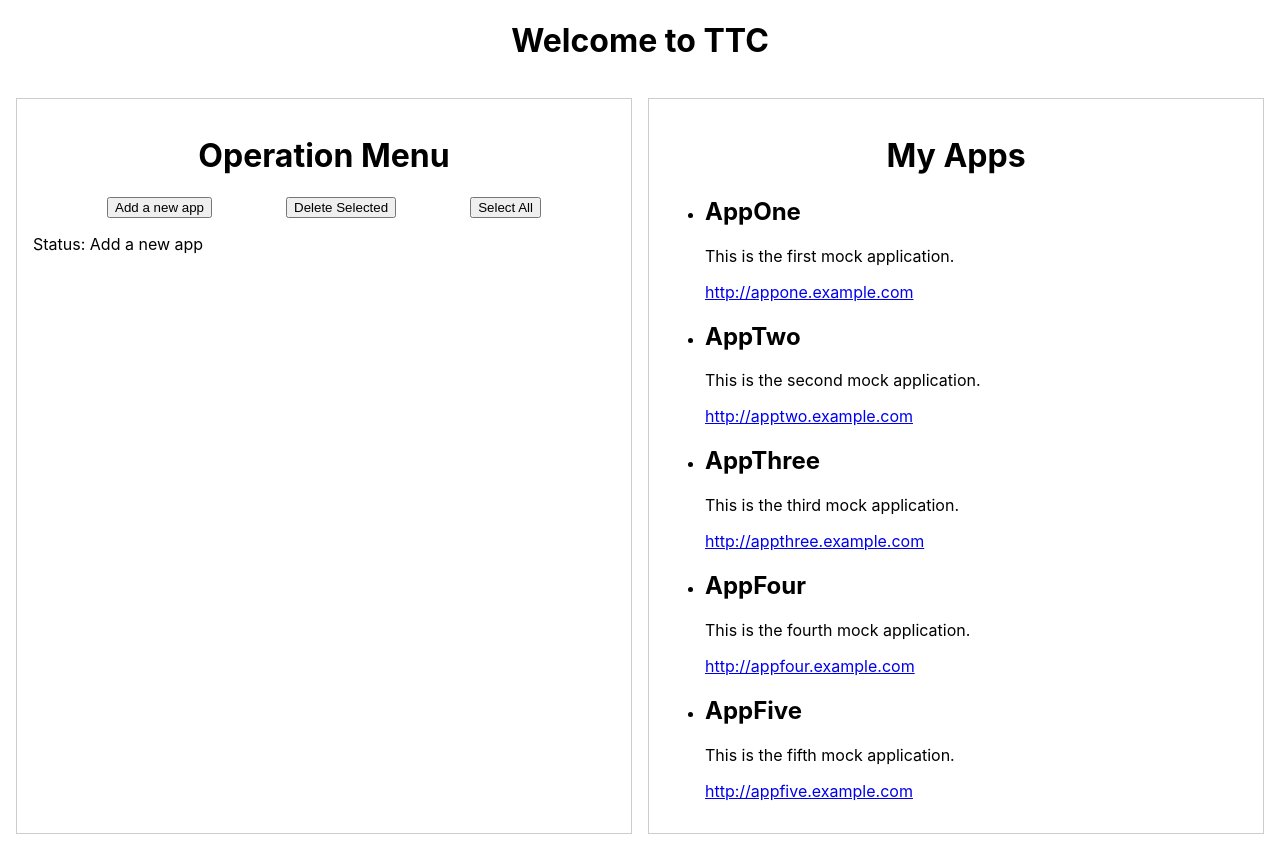
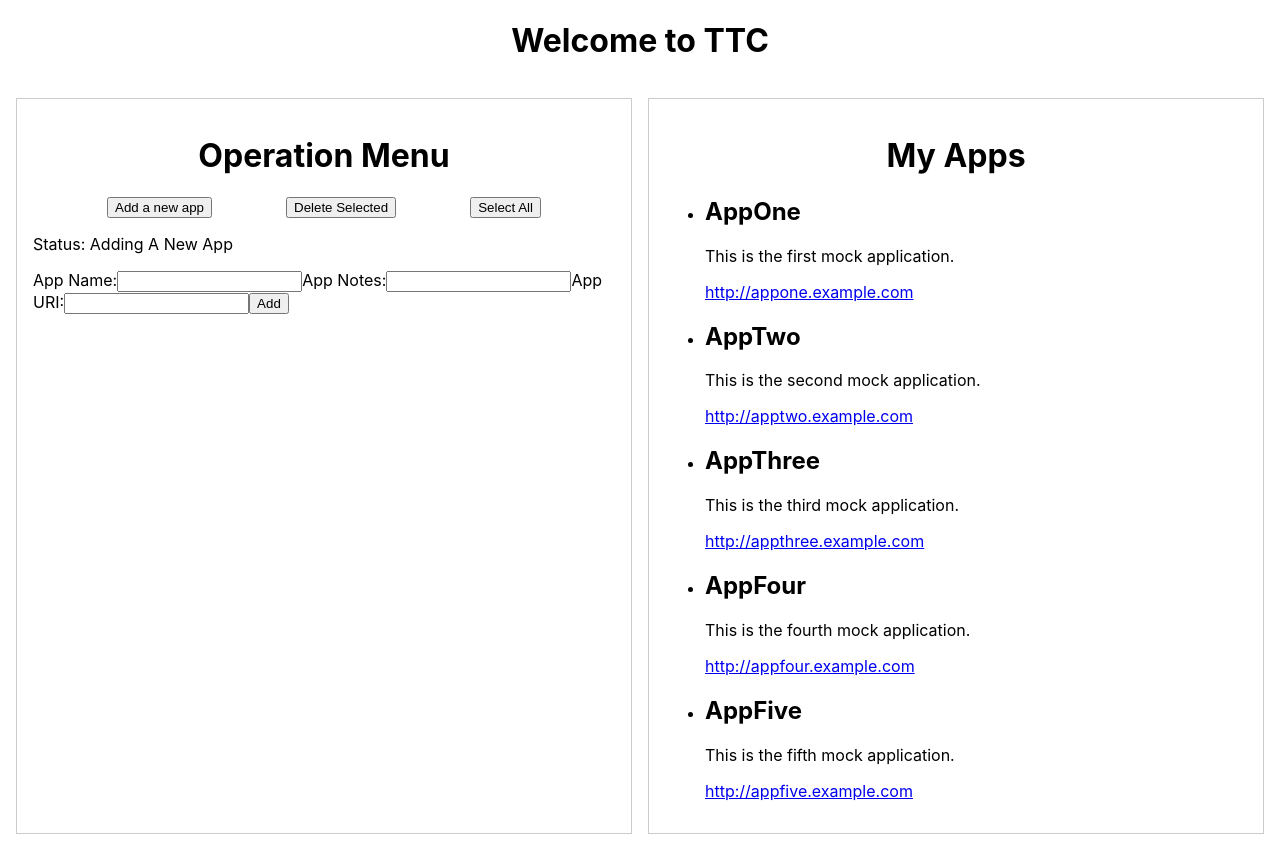
Before and after one commit to lelyu/ttc, a React (Create React App) app: page / in a window 1280 px wide. Both pictures are taken after a click on the button "Add a new app". Built offline with nearby package versions, Linux system fonts and the light colour scheme.

Commit message:
adding 1/3 of operation menu

```diff
--- a/src/components/operation_menu.js
+++ b/src/components/operation_menu.js
@@ -3,19 +3,45 @@ import "../styles/OperationMenu.css"
 const OperationMenu = () => {
 	const [status, setStatus] = useState("None Selected")
 
-	const handleStart = () => setStatus("Add a new app")
-	const handleStop = () => setStatus("Delete Selected")
-	const handleReset = () => setStatus("Select All")
+	const handleAddMenu = () => setStatus("Adding A New App")
+	const handleDeleteMenu = () => setStatus("Deleting Selected")
+	const handleSelectAllMenu = () => setStatus("Selecting All")
+
+	const handleAdd = (e) => {
+		e.preventDefault()
+		const formData = new FormData(e.target)
+		const formProps = Object.fromEntries(formData.entries())
+		alert(
+			`App Name: ${formProps.appName}, App Notes: ${formProps.appNotes}, App URI: ${formProps.appURI}`
+		)
+	}
 
 	return (
 		<>
 			<h1>Operation Menu</h1>
 			<div className="button-group">
-				<button onClick={handleStart}>Add a new app</button>
-				<button onClick={handleStop}>Delete Selected</button>
-				<button onClick={handleReset}>Select All</button>
+				<button onClick={handleAddMenu}>Add a new app</button>
+				<button onClick={handleDeleteMenu}>Delete Selected</button>
+				<button onClick={handleSelectAllMenu}>Select All</button>
 			</div>
 			<p>Status: {status}</p>
+			{status === "Adding A New App" && (
+				<form onSubmit={handleAdd}>
+					<label>
+						App Name:
+						<input type="text" name="appName" />
+					</label>
+					<label>
+						App Notes:
+						<input type="text" name="appNotes" />
+					</label>
+					<label>
+						App URI:
+						<input type="text" name="appURI" />
+					</label>
+					<button type="submit">Add</button>
+				</form>
+			)}
 		</>
 	)
 }
```
